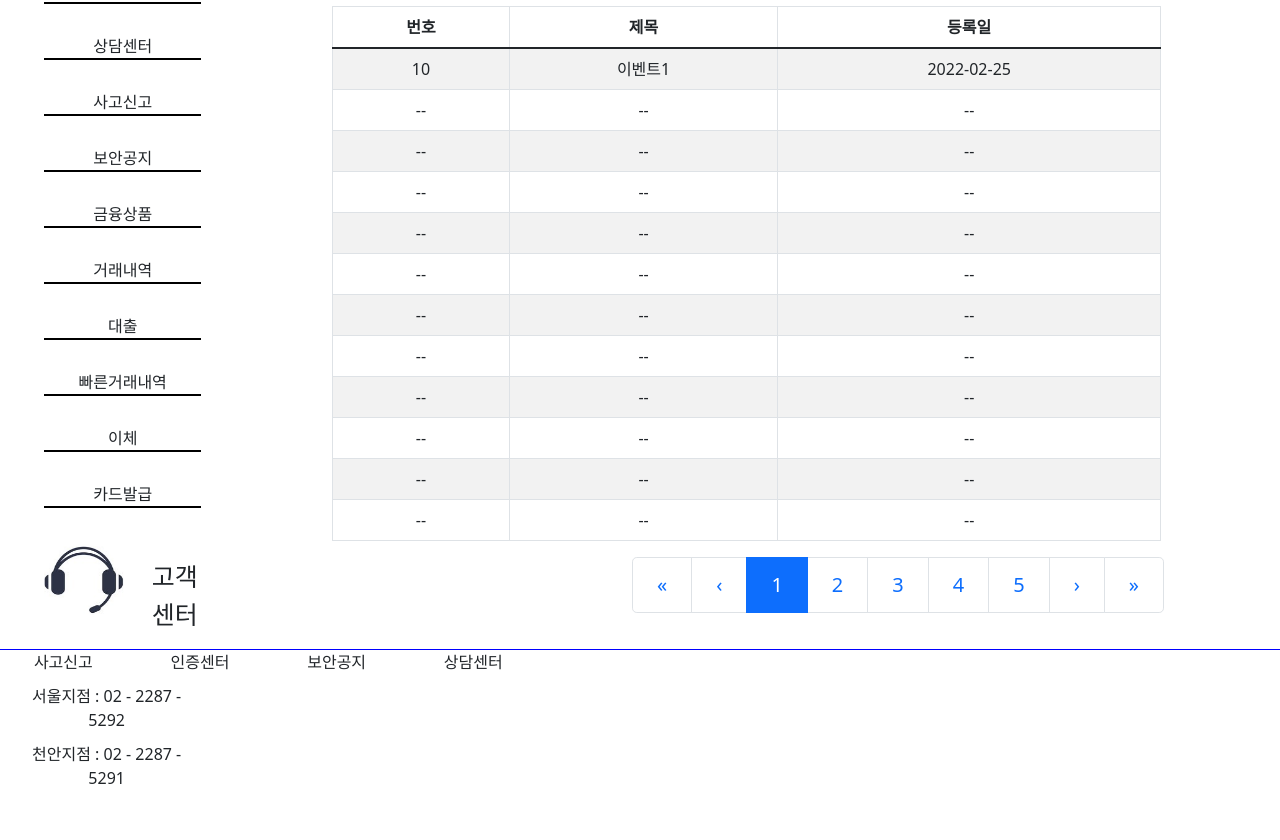
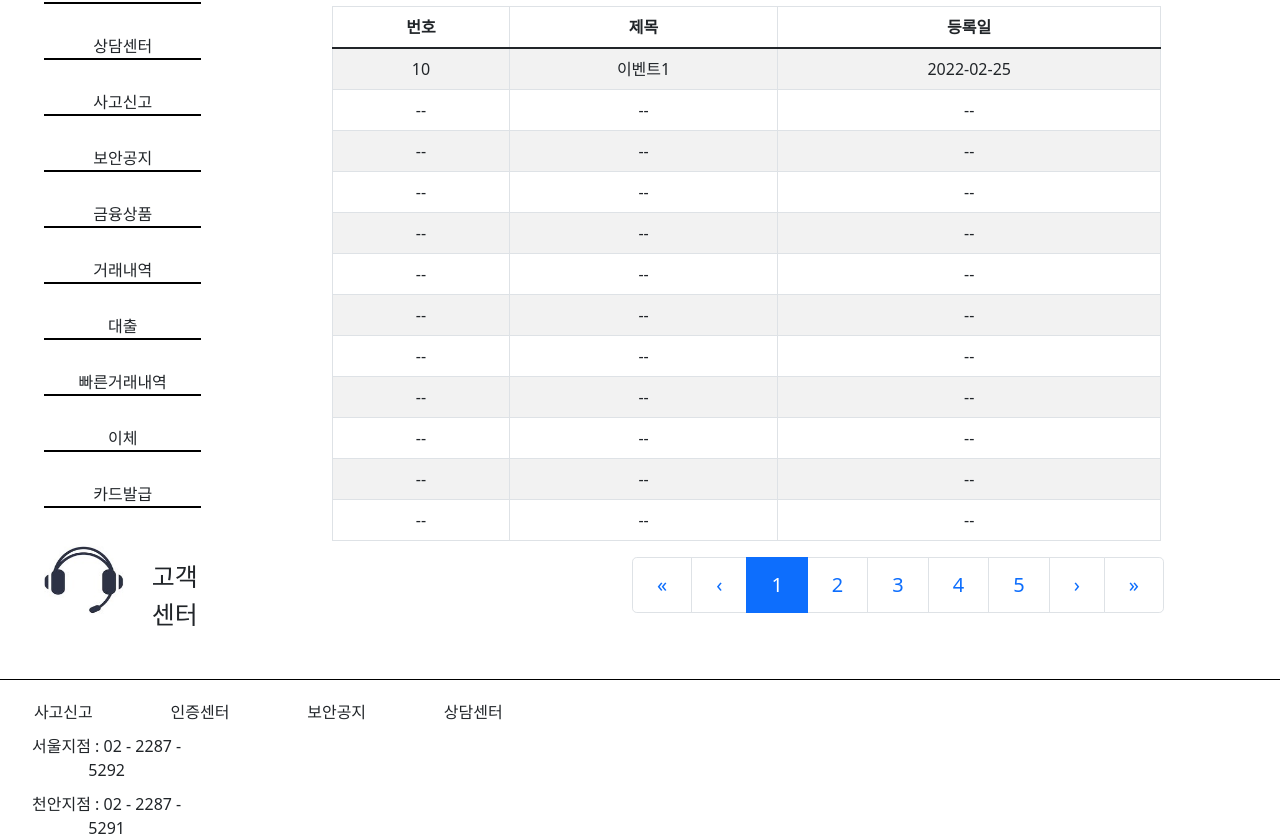
Before and after one commit to OHWONSIK/Security_Frontend_React, a React (Create React App) app in the folder react/: page /Winnerannouncementpage in a window 1280 px wide. Shown: the part 331-1171 px from the top of the page. Before the commit the page ends 1121 px from the top, so only its background shows below. Built offline with nearby package versions, Linux system fonts and the light colour scheme.

Commit message:
Update BottomContent.module.css

```diff
--- a/react/src/css/BottomContent.module.css
+++ b/react/src/css/BottomContent.module.css
@@ -1,10 +1,12 @@
 
 .divideLineC{
+    margin-top:30px;
     height:1px;
-    background-color:blue;
+    background-color:black;
 }
 
 .bottomCont{
+    margin-top:20px;
     margin-left: 10px;
     margin-right:20px;
 }
```
